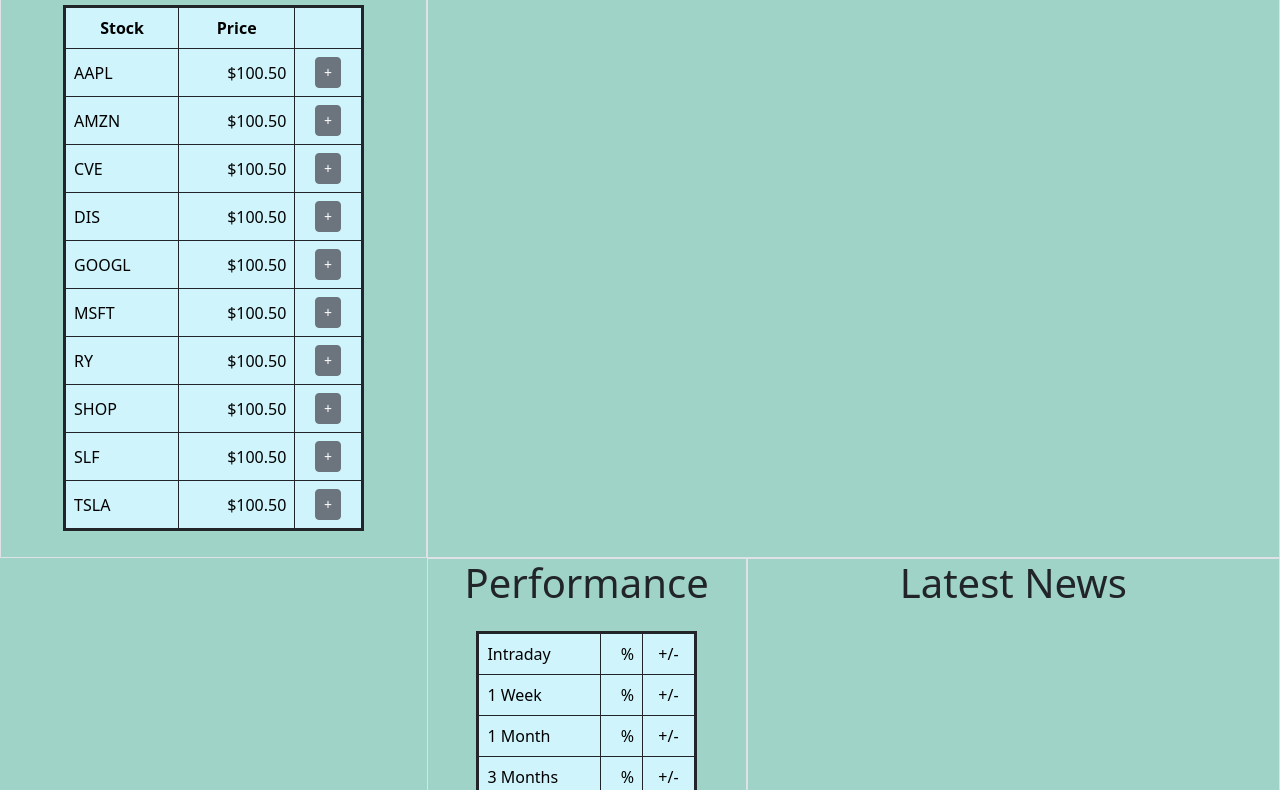
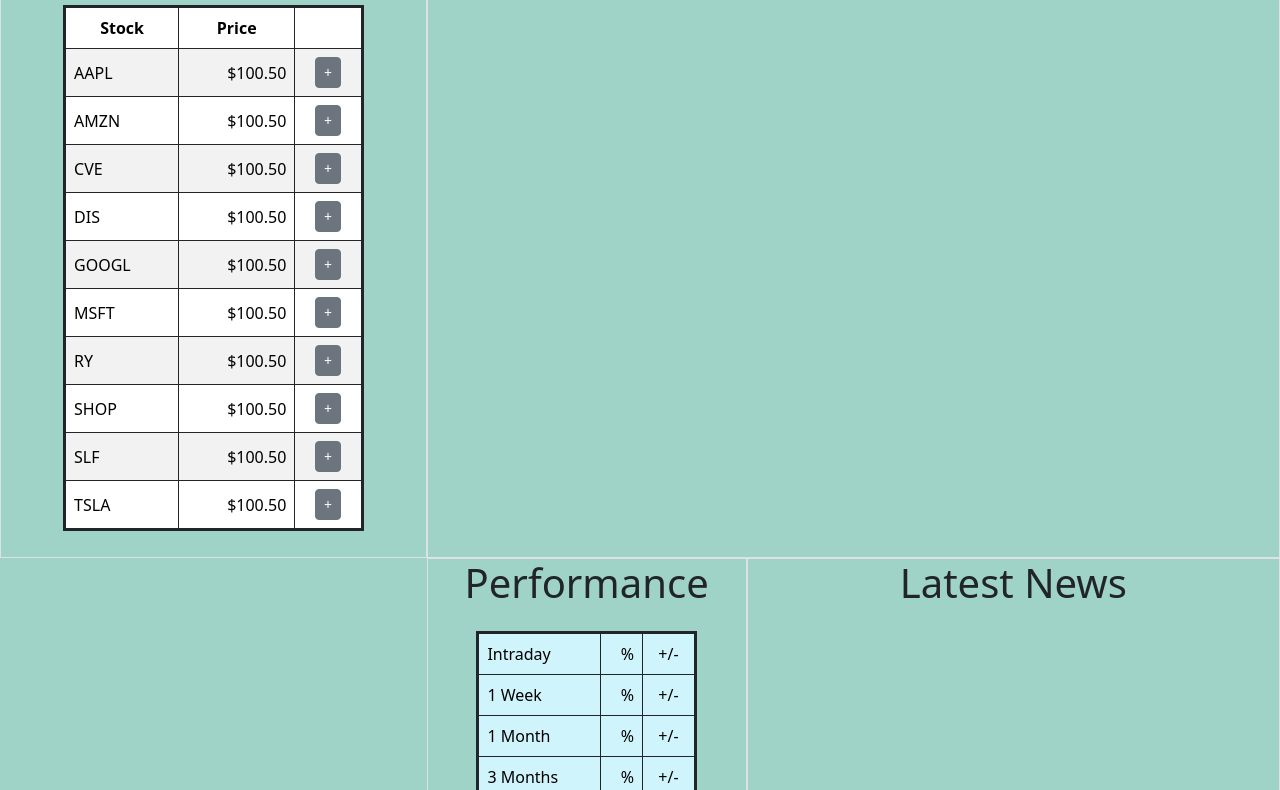
Before and after one commit to steve-connolly/stock_dashboard, a plain HTML site: page index1.html in a window 1280 px wide. Shown: the part 209-999 px from the top of the page. Drawn offline with nearby package versions, Linux system fonts and the light colour scheme.

Commit message:
added table properties, removed background colour. Will decide on a new colorway

```diff
--- a/index1.html
+++ b/index1.html
@@ -30,9 +30,9 @@
         <div class="row">
             <div class="col-md-4 col-12 border">
                 <h1 class="text-center p-3">Summary</h1>
-                <table class="table table-info table-hover table-bordered border border-3 border-dark mx-auto" style="width: 75%">
+                <table class="table table-striped table-hover table-bordered border border-3 border-dark mx-auto" style="width: 75%">
                     <thead>
-                        <tr>
+                        <tr class="table-indigo">
                             <th class="text-center p-2" scope="col">Stock</th>
                             <th class="text-center p-2" scope="col">Price</th>
                             <th scope="col"></th>
```
